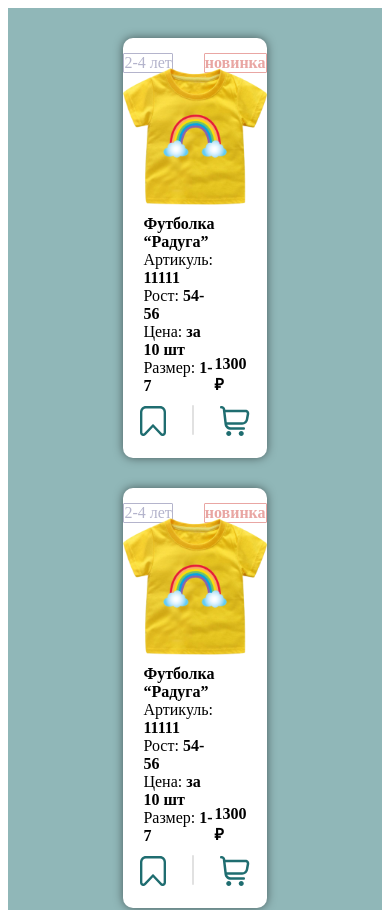
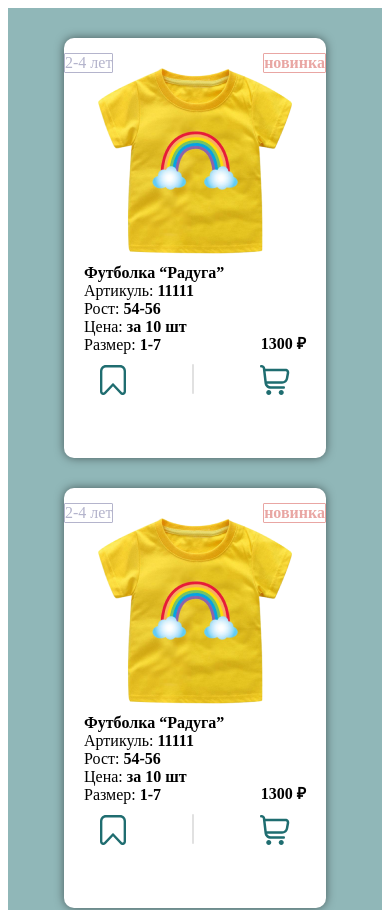
Before and after one commit to Kodmanspp/baby-shop, a Next.js app: page /favorite in a window 390 px wide. Shown: the top 910 px of the page. Built offline with nearby package versions, Linux system fonts and the light colour scheme.

Commit message:
adaptive favor

```diff
--- a/components/Favorite/Favorite.jsx
+++ b/components/Favorite/Favorite.jsx
@@ -5,9 +5,11 @@ import ClothesCard from '../MainPageCards/ClothesCard';
 
 function Favorite() {
   return (
-    <div className={styles.favorite_wrapper}>
-      <ClothesCard cardArray={cardArray} />
-      <div>
+    <div className={styles.favorite}>
+      <div className={styles.favorite_wrapper}>
+        <ClothesCard cardArray={cardArray} />
+      </div>
+      <div className={styles.all_catalog}>
         <button className={styles.all_catalog__button}>смотреть каталог</button>
       </div>
     </div>
--- a/components/Favorite/Favorite.module.scss
+++ b/components/Favorite/Favorite.module.scss
@@ -1,11 +1,27 @@
-.favorite_wrapper {
+.favorite {
   background-color: #1f6d707e;
   padding: 30px 150px;
+  @media screen and (max-width: 768px) {
+    padding: 30px 50px;
+  }
+  @media screen and (min-width: 1500px) {
+    padding: 30px 200px;
+  }
+  @media screen and (min-width: 1800px) {
+    padding: 30px 300px;
+  }
+  @media screen and (min-width: 1900px) {
+    padding: 30px 350px;
+  }
+  @media screen and (min-width: 2000px) {
+    padding: 30px 400px;
+  }
+  .all_catalog {
+    margin-top: 50px;
     display: flex;
+    align-items: center;
     justify-content: center;
-  align-items: center;
-  flex-wrap: wrap;
-  grid-gap: 30px;
+    width: 100%;
     .all_catalog__button {
       background-color: #1f6d70;
       min-width: 186px;
@@ -15,3 +31,16 @@
       color: #fff;
     }
   }
+  .favorite_wrapper {
+    display: grid;
+    grid-template-columns: repeat(4, 1fr);
+    grid-gap: 30px;
+    @media screen and (max-width: 1200px) {
+      display: flex;
+      justify-content: center;
+      align-items: center;
+      flex-wrap: wrap;
+      grid-gap: 30px;
+    }
+  }
+}
```
Lines whose indentation alone changed are shown as unchanged.
